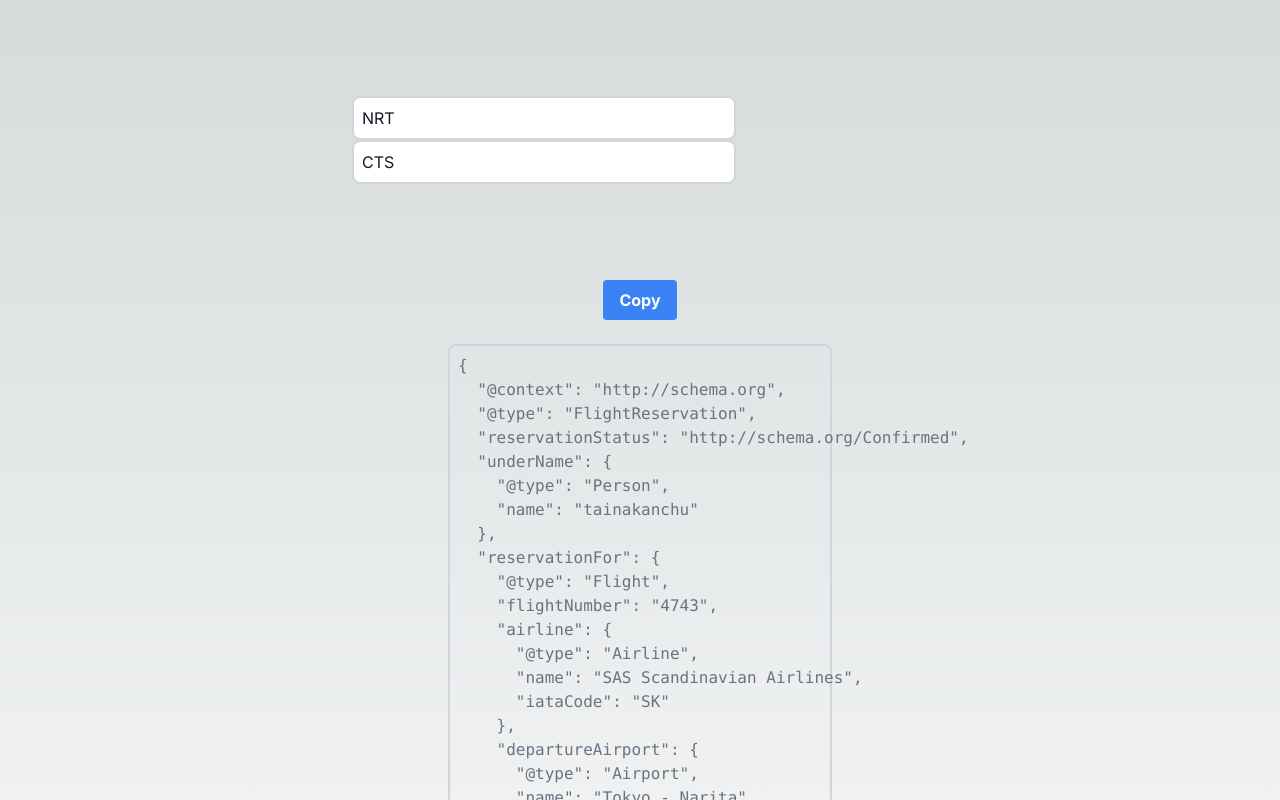
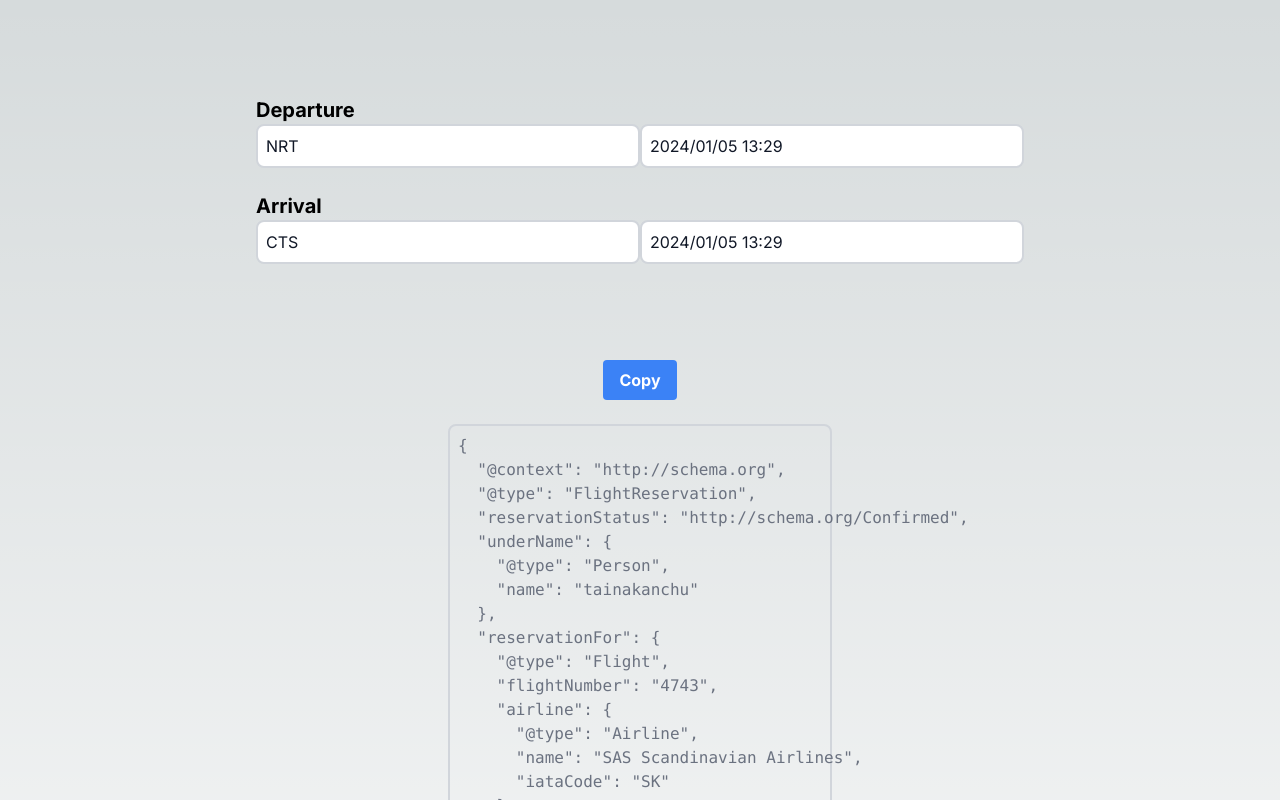
Before and after one commit to tainakanchu/manual-auto-flight-mail, a Next.js app: page / in a window 1280 px wide. Shown: the top 800 px of the page. Built offline with nearby package versions, Linux system fonts and the light colour scheme.

Commit message:
Add date picker functionality to InputPage component

```diff
--- a/app/_components/InputPage.tsx
+++ b/app/_components/InputPage.tsx
@@ -1,10 +1,15 @@
 "use client";
 
 import { useState } from "react";
+import { format } from "date-fns";
 import { AirportIATACode, airportNameMap } from "../AirportIATACode";
+import { useDatePicker } from "../_hooks";
 
 export const InputPage: React.FC = () => {
   const [departureIATA, setDepartureIATA] = useState<AirportIATACode>("NRT");
+
+  const { date: departureDate, component: DeparturePicker } = useDatePicker();
+  const { date: arrivalDate, component: ArrivalPicker } = useDatePicker();
 
   const [arrivalIATA, setArrivalIATA] = useState<AirportIATACode>("CTS");
 
@@ -34,19 +39,23 @@ export const InputPage: React.FC = () => {
         name: departureAirportName,
         iataCode: departureIATA,
       },
-      departureTime: "2023-10-03T08:20:00+02:00",
+      departureTime: format(departureDate, "yyyy-MM-dd'T'HH:mm:ssxxx"),
       arrivalAirport: {
         "@type": "Airport",
         name: arrivalAirportName,
         iataCode: arrivalIATA,
       },
-      arrivalTime: "2023-10-03T10:15:00+02:00",
+      arrivalTime: format(arrivalDate, "yyyy-MM-dd'T'HH:mm:ssxxx"),
     },
   };
 
   return (
     <div>
       {/* 出発地の空港 */}
+      <section>
+        <h2 className="text-xl font-bold">
+          <label htmlFor="departure">Departure</label>
+        </h2>
         <input
           placeholder="Where are you leaving from?"
           className="border-2 border-gray-300 rounded-lg p-2 w-96 text-gray-900"
@@ -57,9 +66,16 @@ export const InputPage: React.FC = () => {
           }}
         />
 
+        <DeparturePicker />
+      </section>
+
       <br />
 
       {/* 到着地の空港 */}
+      <section>
+        <h2 className="text-xl font-bold">
+          <label htmlFor="arrival">Arrival</label>
+        </h2>
         <input
           placeholder="Where are you going?"
           className="border-2 border-gray-300 rounded-lg p-2 w-96 text-gray-900"
@@ -69,6 +85,8 @@ export const InputPage: React.FC = () => {
             setArrivalIATA(e.target.value as AirportIATACode);
           }}
         />
+        <ArrivalPicker />
+      </section>
 
       <div className="flex flex-col items-center justify-between p-24">
         <button
--- /dev/null
+++ b/app/_hooks/index.ts
@@ -0,0 +1 @@
+export * from "./useDatePicker";
--- /dev/null
+++ b/app/_hooks/useDatePicker.tsx
@@ -0,0 +1,38 @@
+"use client";
+import { useState } from "react";
+import DatePicker from "react-datepicker";
+import "react-datepicker/dist/react-datepicker.css";
+
+/**
+ * 日付を選択するためのカスタムフック
+ *
+ * @param initialDate 初期値
+ * @returns
+ * - date: 選択された日付
+ * - setDate: 日付を設定する関数
+ * - component: 日付を選択するためのコンポーネント
+ */
+export const useDatePicker = (initialDate: Date = new Date()) => {
+  const [date, setDate] = useState(initialDate);
+
+  const component = () => (
+    <DatePicker
+      className="border-2 border-gray-300 rounded-lg p-2 w-96 text-gray-900"
+      dateFormat="yyyy/MM/dd HH:mm"
+      locale="ja"
+      selected={date}
+      onChange={(d) => {
+        if (d) setDate(d);
+      }}
+      showTimeSelect
+      timeIntervals={5}
+      timeCaption="time"
+    />
+  );
+
+  return {
+    date,
+    setDate,
+    component,
+  };
+};
```
Lines whose indentation alone changed are shown as unchanged.
